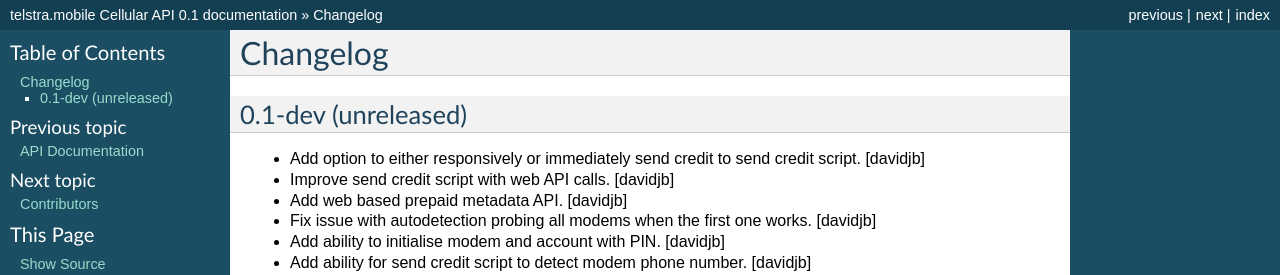
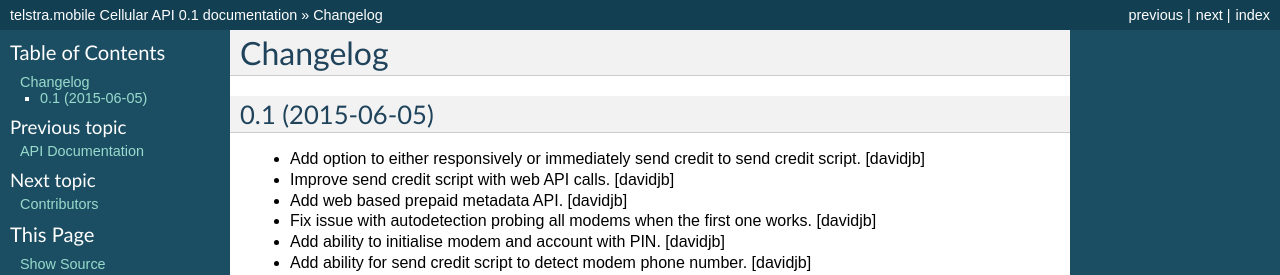
Before and after one commit to davidjb/telstra.mobile, a Sphinx documentation site: the page built from docs/CHANGES.rst, in a window 1280 px wide. Shown: the top 275 px of the page. Built offline with Sphinx 7.4.7, drawn with Linux system fonts in a browser that asks for light colours.

Commit message:
Preparing release 0.1

```diff
--- a/docs/CHANGES.rst
+++ b/docs/CHANGES.rst
@@ -1,8 +1,8 @@
 Changelog
 =========
 
-0.1-dev (unreleased)
---------------------
+0.1 (2015-06-05)
+----------------
 
 - Add option to either responsively or immediately send credit to send
   credit script.
```
